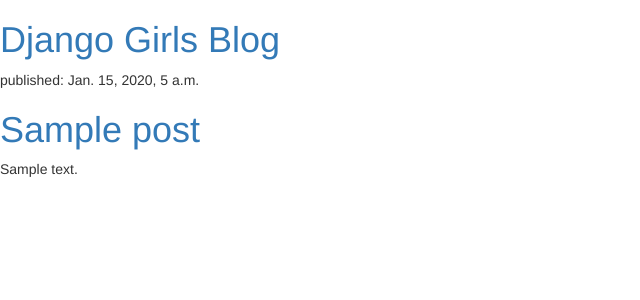
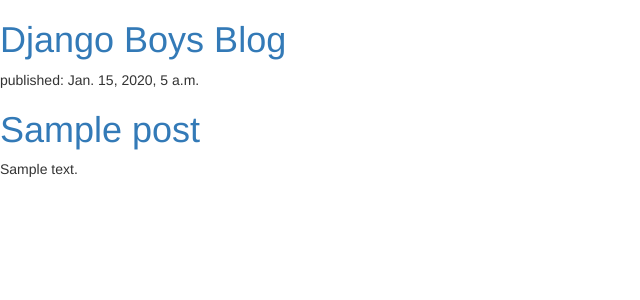
Before and after one commit to bylaker/my-first-blog, a Django app: template blog/templates/blog/post_list.html in a window 1280 px wide. Shown: the top 300 px of the page, without its empty margins (0-640 px from the left). Run offline with Django 3.2, Linux system fonts and the light colour scheme; the template is opened without the code that fills it: values that come from a table or form of the project are taken from there, others are empty; tables that the repository leaves empty hold one stand-in row (values such as "Sample post"); some libraries are stand-ins or nearby versions.

Commit message:
changed girls to boys for the post list page

```diff
--- a/blog/templates/blog/post_list.html
+++ b/blog/templates/blog/post_list.html
@@ -1,12 +1,12 @@
 <html>
     <head>
-        <title>Django Girls blog</title>
+        <title>Django Boys blog</title>
         <link rel="stylesheet" href="//maxcdn.bootstrapcdn.com/bootstrap/3.2.0/css/bootstrap.min.css">
         <link rel="stylesheet" href="//maxcdn.bootstrapcdn.com/bootstrap/3.2.0/css/bootstrap-theme.min.css">
     </head>
     <body>
         <div>
-            <h1><a href="">Django Girls Blog</a></h1>
+            <h1><a href="">Django Boys Blog</a></h1>
         </div>
 {% for post in posts %}
 <div>
```
